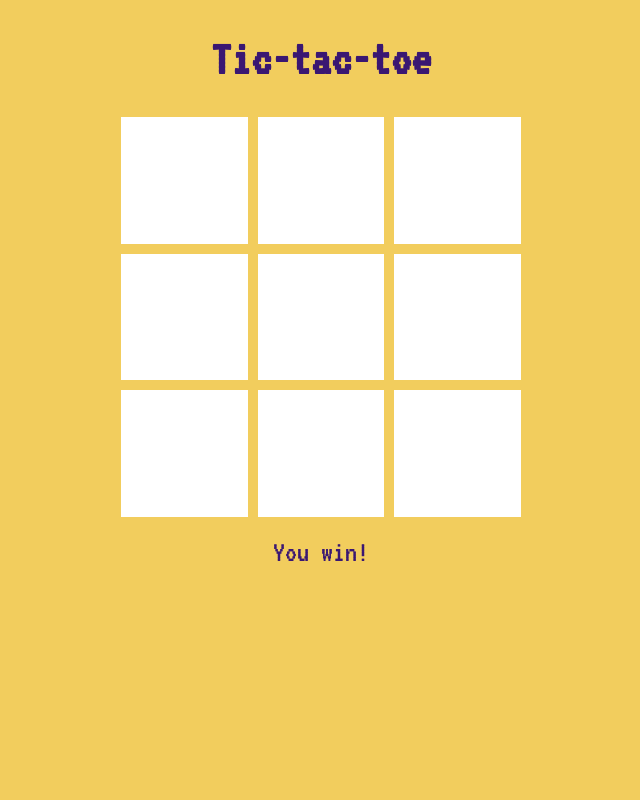
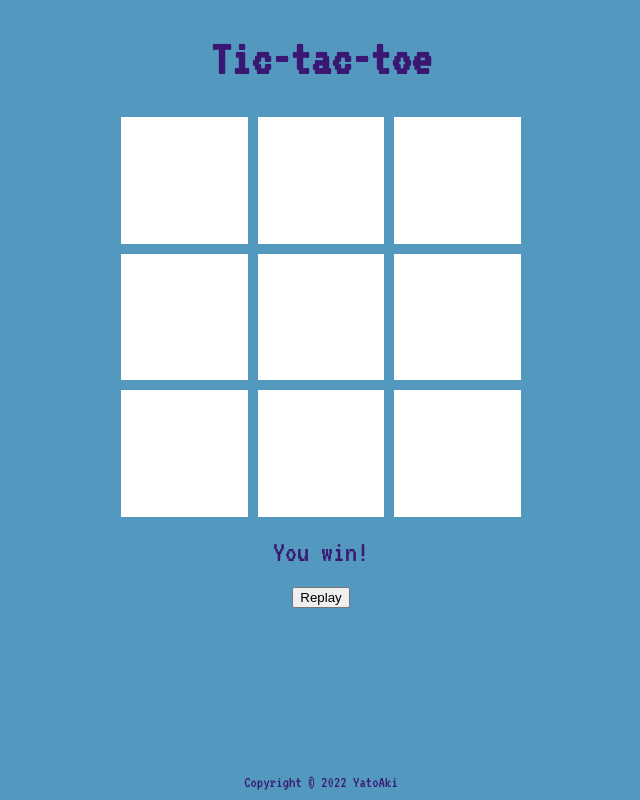
Before and after one commit to YatoAki/tic-tac-toe-js, a plain HTML site: page index.html in a window 1280 px wide. Shown: the whole page, without its empty margins (319-959 px from the left). Drawn offline with Linux system fonts and the light colour scheme.

Commit message:
Added footer and button

```diff
--- a/index.html
+++ b/index.html
@@ -48,7 +48,15 @@
     <div class="mark">
       You win!
     </div>
+    <div class="button">
+      <button type="button" name="button" id="action">Replay</button>
+    </div>
+    <div class="flex-grow">
 
+    </div>
+    <footer>
+      <a href="https://github.com/YatoAki">Copyright © 2022 YatoAki</a>
+    </footer>
     <script src="script.js" type="text/javascript"></script>
   </body>
 </html>
--- a/style.css
+++ b/style.css
@@ -4,12 +4,14 @@
   --light-pink: #D9B8C4;
   --dark-pink: #957186;
   --violet: #3A1772;
+  --light-green: #9fff9c;
+  --light-red: #ff9c9c;
 }
 
 html,body{
   margin: 0;
   padding: 0;
-  background-color: var(--light-yellow);
+  background-color: var(--light-blue);
   font-family: 'VT323', monospace;
   color: var(--violet);
 }
@@ -25,6 +27,7 @@ body{
   display: flex;
   flex-direction: column;
   align-items: center;
+  height: 100vh;
 }
 
 /* Grid */
@@ -54,3 +57,16 @@ body{
   padding: 20px;
   font-size: 30px;
 }
+
+.flex-grow{
+  flex-grow: 1;
+}
+
+footer{
+  padding: 10px;
+}
+
+footer a{
+  text-decoration: none;
+  color: inherit;
+}
```
